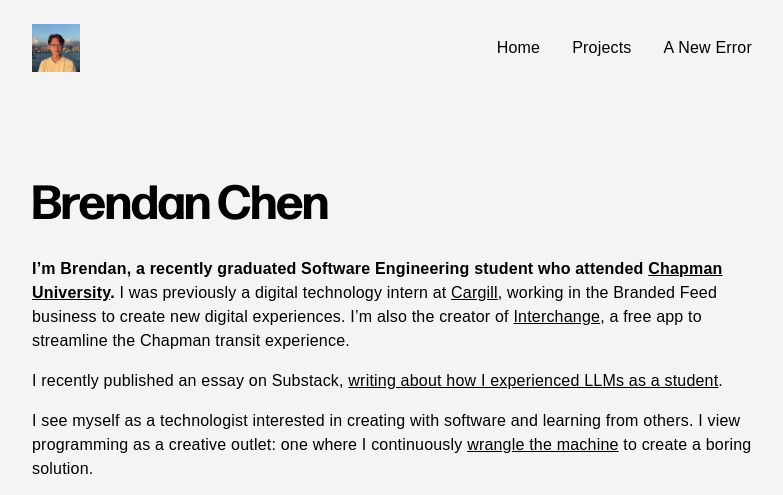
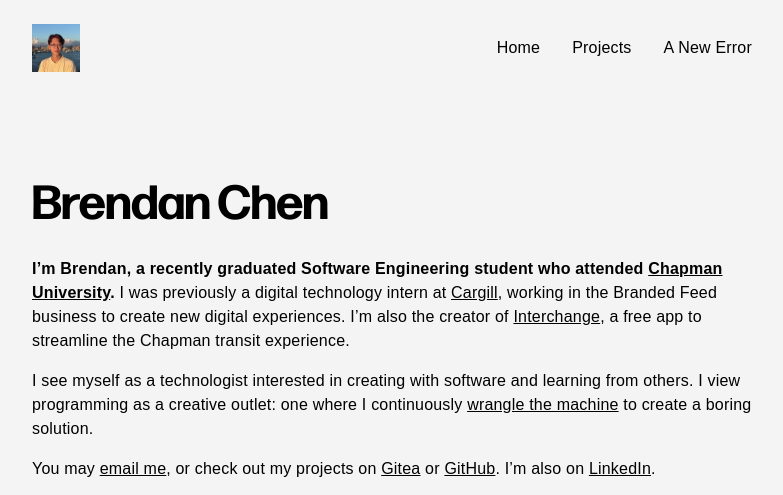
Before and after one commit to brendan-ch/brendan-ch.github.io, a Jekyll site: the page built from index.md, in a window 1280 px wide. Shown: the top 495 px of the page, without its empty margins (248-1031 px from the left). Built offline with Jekyll 4.4.1, drawn with Linux system fonts in a browser that asks for light colours; some web fonts are replaced; some of the changed text lies outside the part shown.

Commit message:
Remove Substack links

```diff
--- a/index.md
+++ b/index.md
@@ -8,11 +8,9 @@ isIndexPage: 1
 
 **I'm Brendan, a recently graduated Software Engineering student who attended [Chapman University](https://chapman.edu/).** I was previously a digital technology intern at [Cargill](https://cargill.com), working in the Branded Feed business to create new digital experiences. I'm also the creator of [Interchange](https://interchange.bchen.dev), a free app to streamline the Chapman transit experience.
 
-I recently published an essay on Substack, [writing about how I experienced LLMs as a student](https://bchendev.substack.com/p/reflections-on-llms-as-a-student?utm_source=bchen.dev).
-
 I see myself as a technologist interested in creating with software and learning from others. I view programming as a creative outlet: one where I continuously [wrangle the machine](https://blog.jsbarretto.com/post/on-llms) to create a boring solution.
 
-I'm on [Substack](https://bchendev.substack.com?utm_source=bchen.dev) and [LinkedIn](https://linkedin.com/in/brendan-ch). You may also [email me](mailto:me@bchen.dev), or check out my projects on [Gitea](https://gitea.bchen.dev/brendan) or [GitHub](https://github.com/brendan-ch).
+You may [email me](mailto:me@bchen.dev), or check out my projects on [Gitea](https://gitea.bchen.dev/brendan) or [GitHub](https://github.com/brendan-ch). I’m also on [LinkedIn](https://linkedin.com/in/brendan-ch).
 
 <div class="horizontal-wrapper">
     <a class="primary-action" href="/projects">View projects</a>
```
